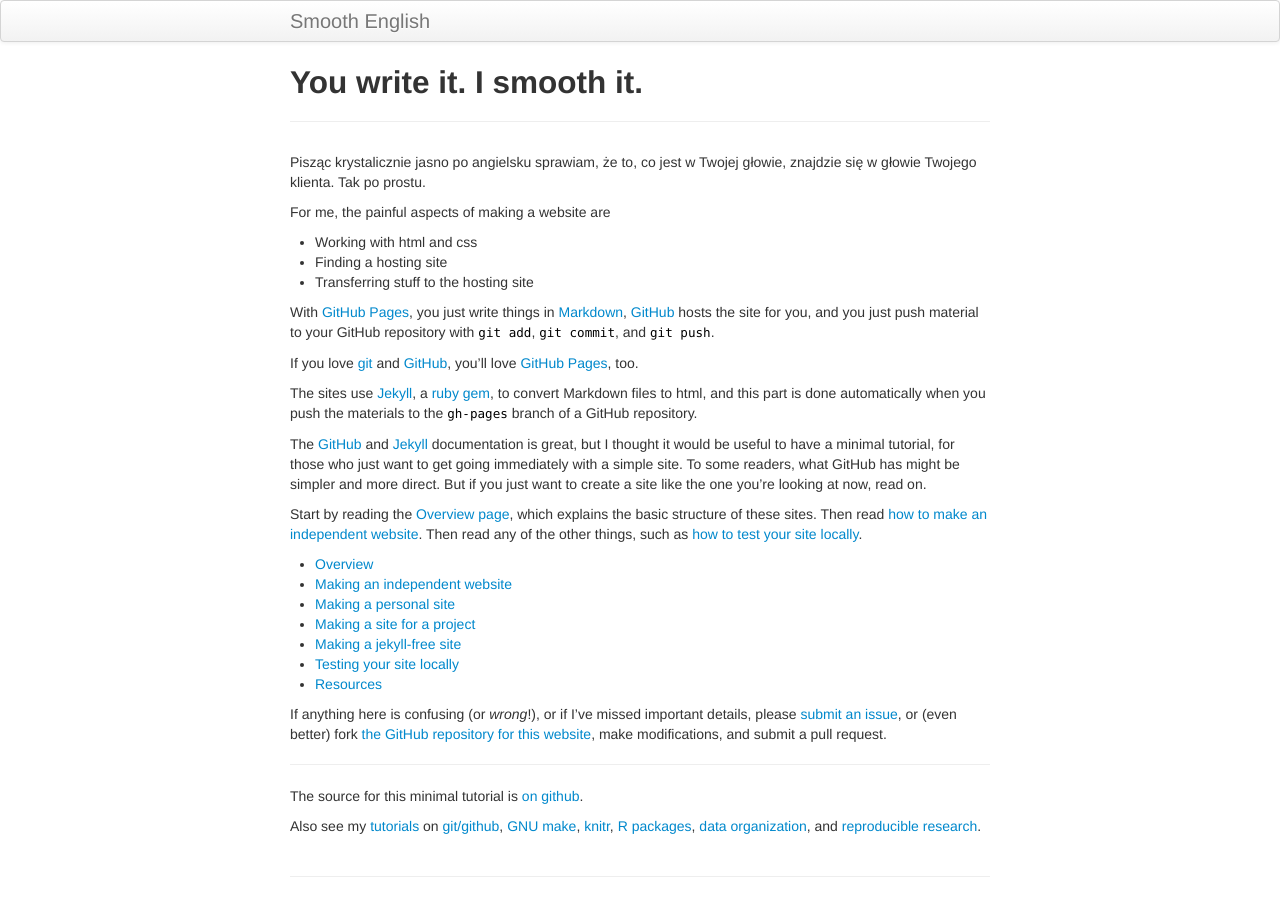
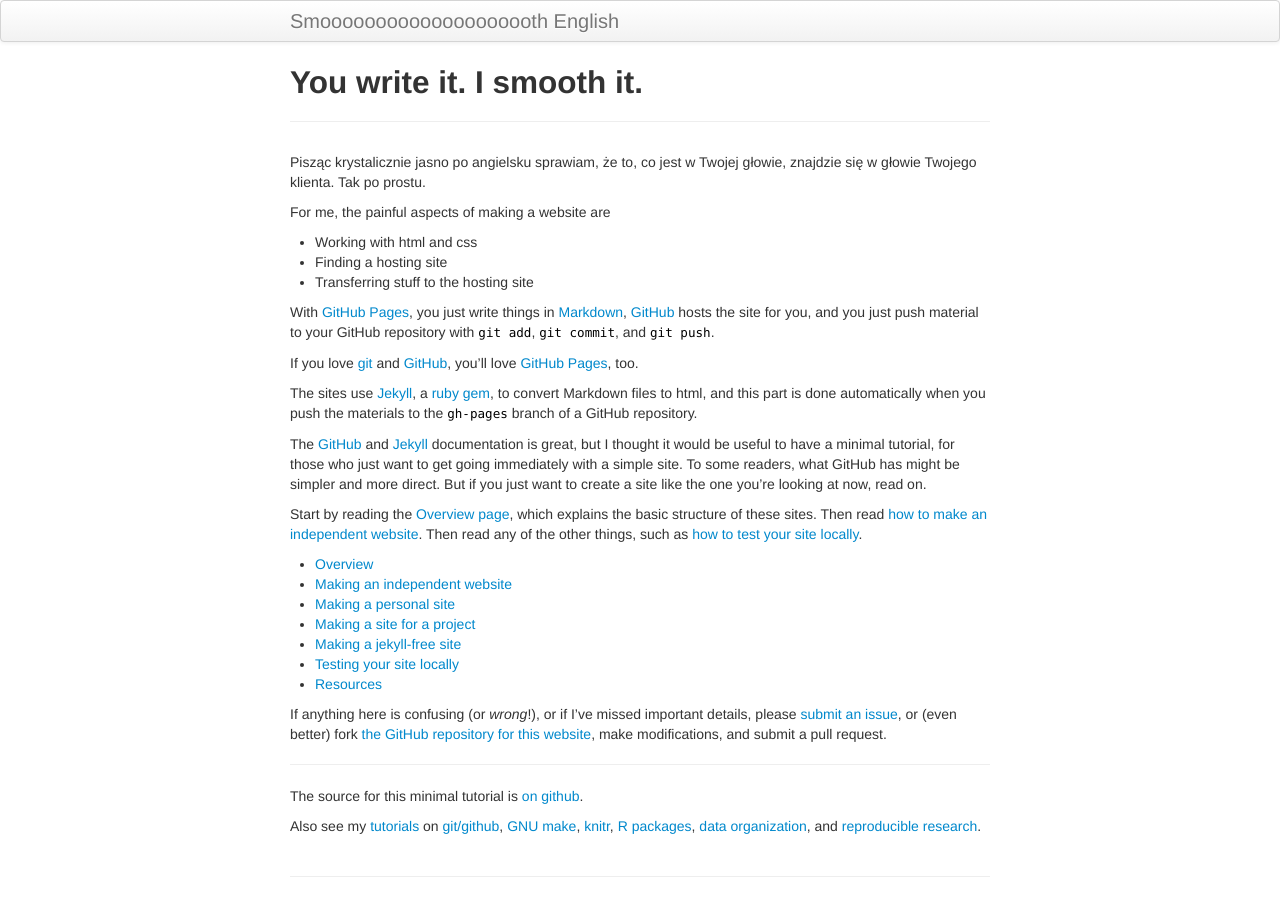
Before and after one commit to StephenEastham/StephenEastham.github.io, a Jekyll site: the page built from index.md, in a window 1280 px wide. Built offline with Jekyll 4.4.1, drawn with Linux system fonts in a browser that asks for light colours.

Commit message:
Update _config.yml

```diff
--- a/_config.yml
+++ b/_config.yml
@@ -8,7 +8,7 @@ highlighter: rouge
 # Themes are encouraged to use these universal variables
 # so be sure to set them if your theme uses them.
 #
-title : Smooth English
+title : Smoooooooooooooooooooth English
 author :
   name : Stephen Eastham
   email : stephen.eastham59@gmail.com
```
